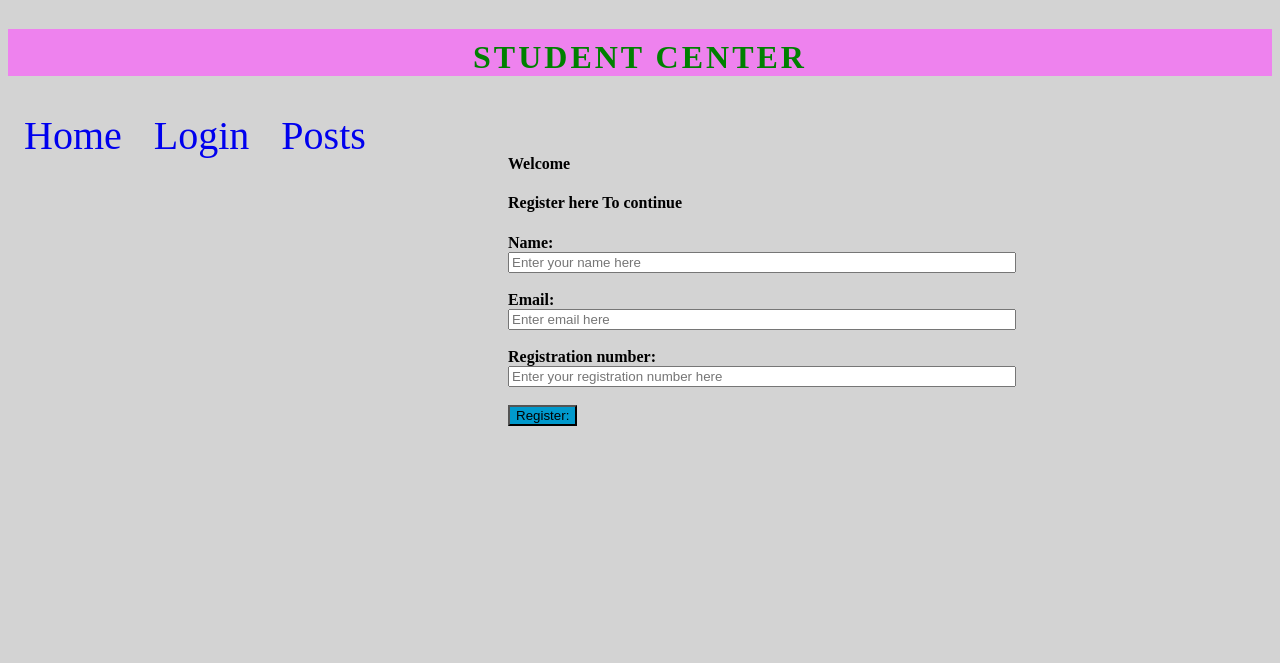
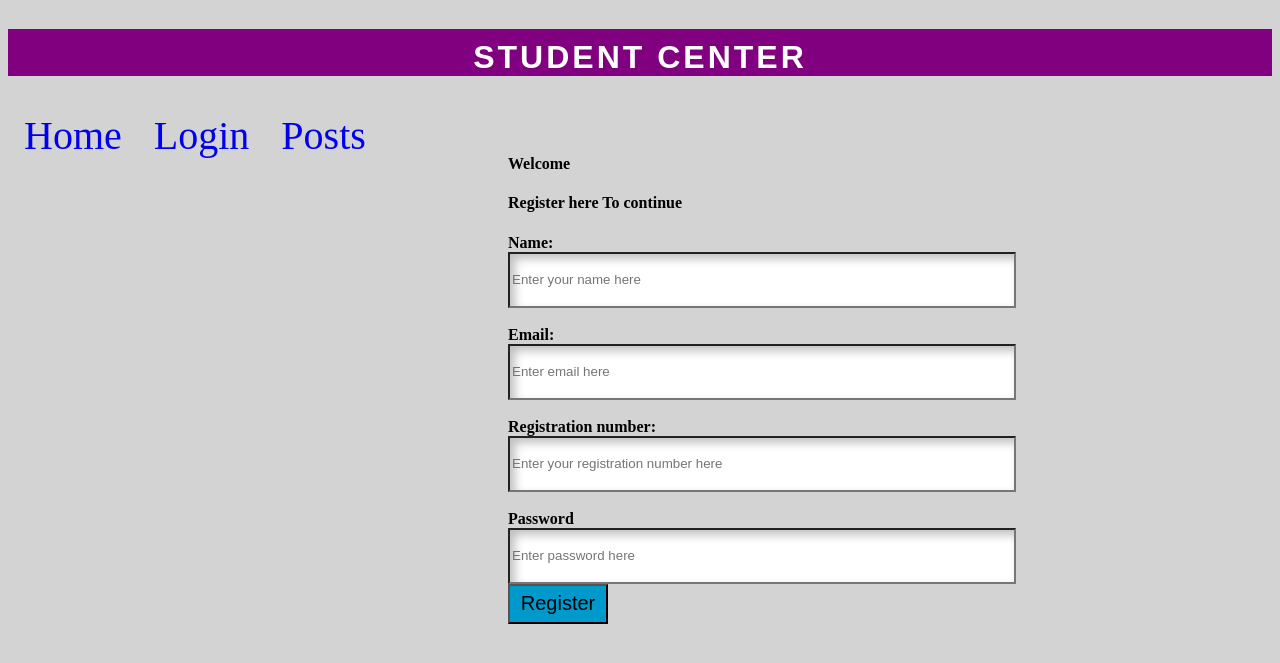
Before and after one commit to Philipotieno/Elimu, a Python web app: template template/index.html in a window 1280 px wide. Shown: the top 663 px of the page. Run offline with Jinja, Linux system fonts and the light colour scheme; the template is opened without the code that fills it, so the values that code supplies are empty.

Commit message:
annimation

```diff
--- a/template/addpost.html
+++ b/template/addpost.html
@@ -10,6 +10,10 @@
 	<a href="login.html">Login</a>
 	<a href="post.html">Post</a>
 </div>
+<br></br>
+<br></br>
+<br></br>
+<br></br>
 <body>
 <div class="login">
 	<form>
--- a/template/index.html
+++ b/template/index.html
@@ -20,12 +20,14 @@
 			<input type="text" placeholder="Enter your name here" name="name" required=>
 			<br><br>
 			<label for="email"><b>Email: </b></label><br>
-			<input type="password" placeholder= "Enter email here" name="user_email" required>
+			<input type="text" placeholder= "Enter email here" name="user_email" required>
 			<br><br>
 			<label for="reg"><b>Registration number:</b></label><br>
 			<input type="Registration number" placeholder="Enter your registration number here" name="psw" required>
 			<br><br>
-			<button type="submit" class="button">Register:</button>
+			<label for="psw"><b>Password</b></label><br>
+			<input type="password" placeholder= "Enter password here" name="psw"><br>
+			<button type="submit" class="button">Register</button>
 		</form>
 	</div>
 </body>
--- a/template/style.css
+++ b/template/style.css
@@ -38,15 +38,19 @@ body {
 
 input{
 	width: 500px;
+	height: 50px;
+	box-shadow: inset 5px 5px 10px silver;
+	transition: 3s;
 }
 
 h1 {
-	background-color:violet;
+	background-color:purple;
 	text-align: center;
-	color: green;
+	color: white;
 	letter-spacing: 3px;
 	text-transform: uppercase;
 	padding-top: 10px;
+	font-family: Arial, Helvetica, sans-serif
 }
 
 h2 {
@@ -60,4 +64,7 @@ h2 {
 
 .button {
 	background-color: #0099cc;
+	width: 100px;
+	height: 40px;
+	font-size: 20px;
 }
```
Also changed, not shown: template/login.html (+10 -3 lines).
